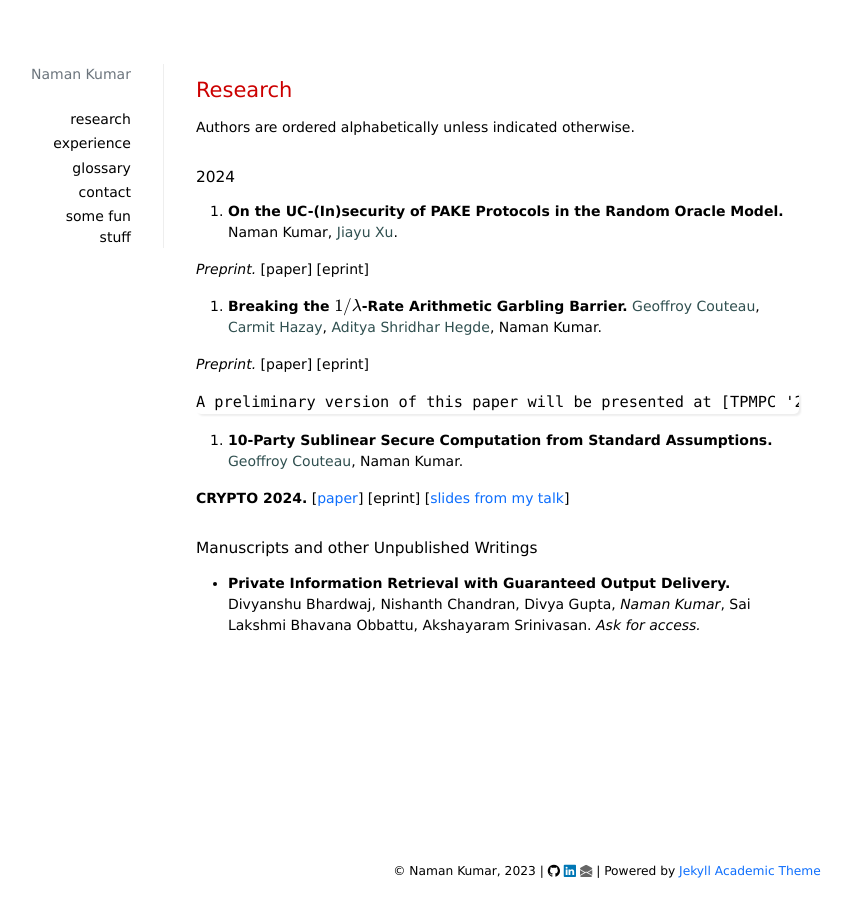
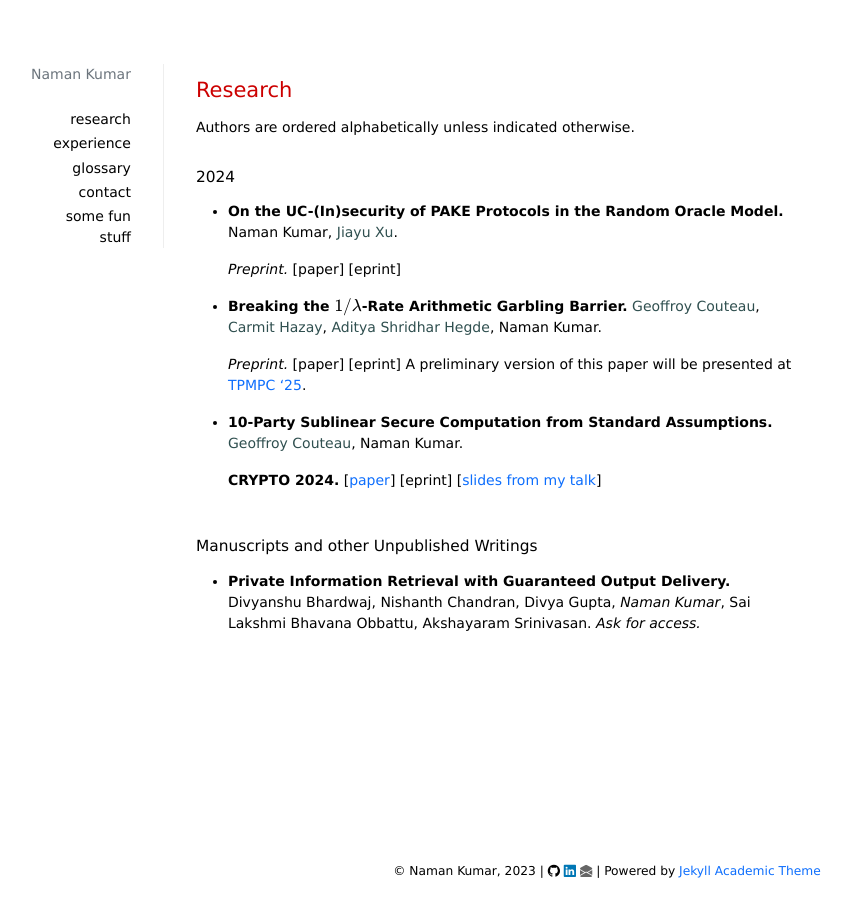
Before and after one commit to matcauthon49/matcauthon49.github.io, a Jekyll site: the page built from _pages/research.md, in a window 1280 px wide. Shown: the whole page, without its empty margins (33-884 px from the left). Built offline with Jekyll 4.4.1, drawn with Linux system fonts in a browser that asks for light colours; nearby versions of some CDN libraries; formulas are drawn with MathJax 3; a style sheet for code colours, icons or effects is not loaded; part of the change alters nothing that is shown.

```diff
--- a/_pages/research.md
+++ b/_pages/research.md
@@ -14,19 +14,18 @@ Authors are ordered alphabetically unless indicated otherwise.
 
 #### 2024
 
-3. **On the UC-(In)security of PAKE Protocols in the Random Oracle Model.**
++ **On the UC-(In)security of PAKE Protocols in the Random Oracle Model.**
   Naman Kumar, <a href="https://sites.google.com/view/jiayux" style="color: DarkSlateGray">Jiayu Xu</a>.
 
   _Preprint._ [paper] [eprint]
 
-2. **Breaking the $$1/\lambda$$-Rate Arithmetic Garbling Barrier.**
++ **Breaking the $$1/\lambda$$-Rate Arithmetic Garbling Barrier.**
   <a href="https://geoffroycouteau.github.io/" style="color: DarkSlateGray">Geoffroy Couteau</a>, <a href="https://www.eng.biu.ac.il/hazay/" style="color: DarkSlateGray">Carmit Hazay</a>, <a href="https://adishegde.github.io/" style="color: DarkSlateGray">Aditya Shridhar Hegde</a>, Naman Kumar.
 
-_Preprint._ [paper] [eprint]
-
+  _Preprint._ [paper] [eprint]
     A preliminary version of this paper will be presented at [TPMPC '25](https://www.multipartycomputation.com/tpmpc-2025).
 
-1. **10-Party Sublinear Secure Computation from Standard Assumptions.**
++ **10-Party Sublinear Secure Computation from Standard Assumptions.**
     <a href="https://geoffroycouteau.github.io/" style="color: DarkSlateGray">Geoffroy Couteau</a>, Naman Kumar.
 
   **CRYPTO 2024.** [[paper](https://link.springer.com/chapter/10.1007/978-3-031-68400-5_2)] [eprint] [[slides from my talk](https://matcauthon49.github.io/assets/10-party-pres.pdf)]
```
